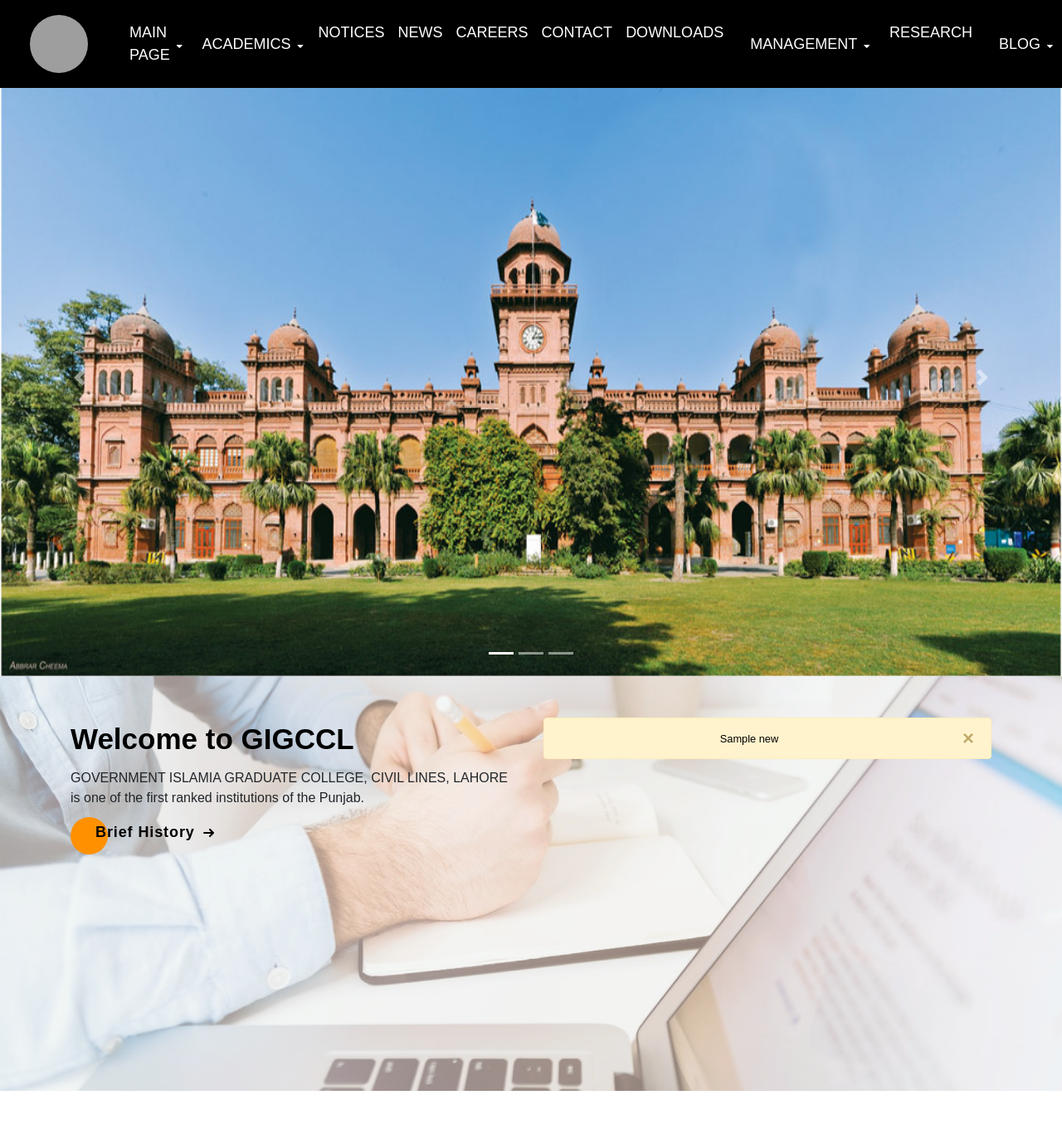
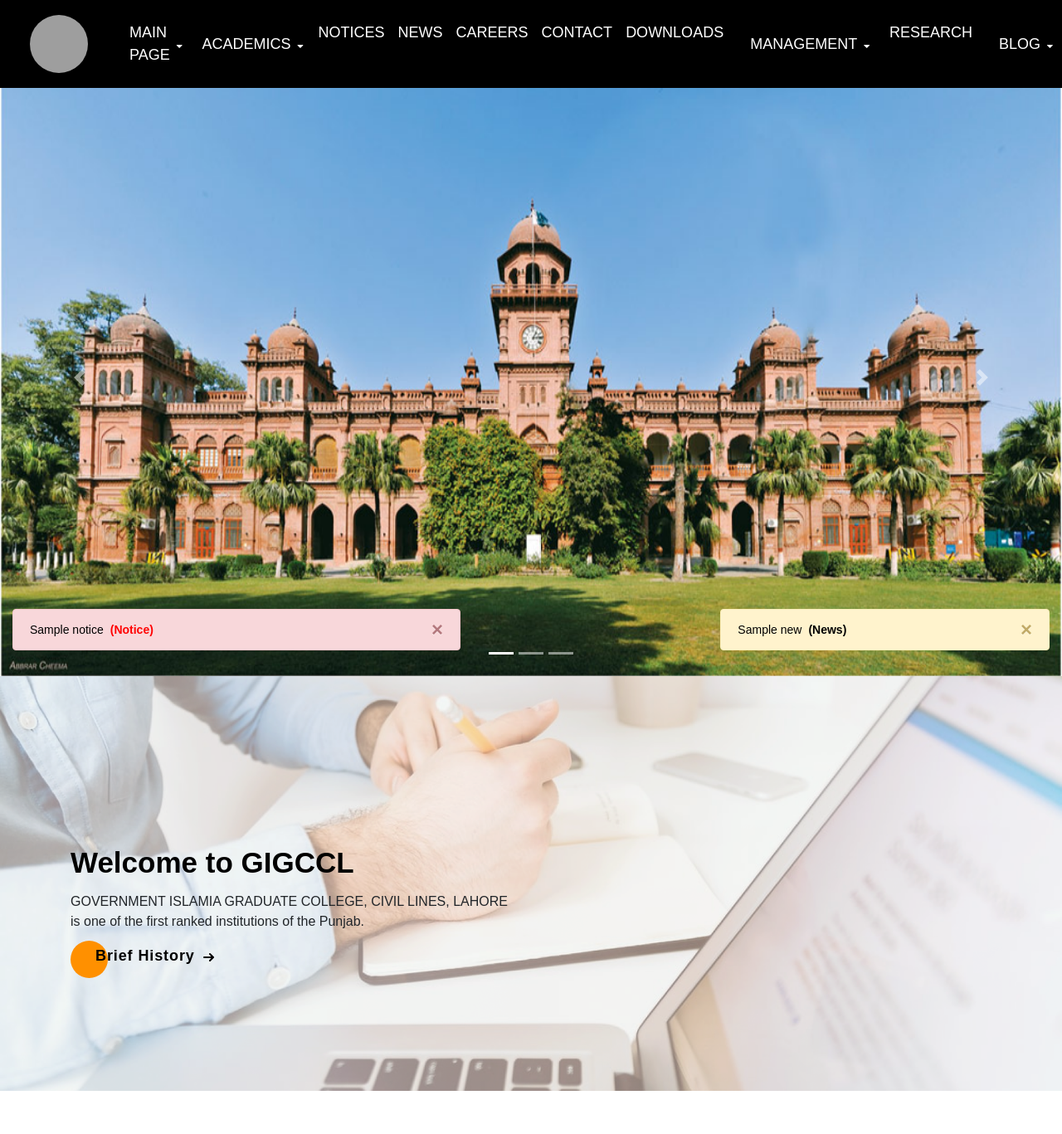
Before and after one commit to ShehrozIrfan/final_cms_fyp, a PHP site: page / in a window 1280 px wide. Shown: the top 1367 px of the page at 83% size. Run offline with PHP 8.4, Linux system fonts and the light colour scheme; tables that the repository leaves empty or names only in its code hold one stand-in row (values such as "Sample post"); grey boxes marked "Sample" are stand-in pictures; grey boxes are pictures that could not be loaded.

Commit message:
Popup notifications added with position fixed on main page

```diff
--- a/index.php
+++ b/index.php
@@ -28,6 +28,15 @@
     }
 ?>
 <?php
+    //Getting top 3 notices
+    $query_notices = "SELECT * FROM notices ORDER BY id DESC LIMIT 3";
+    $result_notices = mysqli_query($connection, $query_notices);
+    $result_notices_popup = mysqli_query($connection, $query_notices);
+    if(!$result_notices || !$result_notices_popup) {
+        die("Query Failed .. !" . mysqli_error($connection));
+    }
+?>
+<?php
     //Getting top 3 careers
     $query_careers = "SELECT * FROM careers ORDER BY id DESC LIMIT 3";
     $result_careers = mysqli_query($connection, $query_careers);
@@ -35,6 +44,7 @@
         die("Query Failed .. !" . mysqli_error($connection));
     }
 ?>
+
 <!DOCTYPE html>
 <html lang="en">
 <head>
@@ -76,7 +86,6 @@
         }
         /* ===================================================== */
         /* ================ INDEX FILE ========================= */
-
         /* Nav-bar */
 
         /* Section Parallax */
@@ -85,9 +94,8 @@
         .header_parallax {
             background-image: url('./assets/images/bg_parallax.png');
             min-height: 500px;
-            /* display: flex;
-            justify-content: center;
-            align-items: center; */
+            display: flex;
+            align-items: center;
         }
         .header_parallax h2 {
             font-size: 35px;
@@ -382,6 +390,17 @@
         .index-news-inner-career {
             min-height: 200px;
         }
+        .popup-fixed-notifications {
+            position: fixed;
+            bottom: 0px;
+            z-index: 1;
+        }
+        .popup-fixed-news {
+            position: fixed;
+            bottom: 0px;
+            z-index: 1;
+            right: 0px;
+        }
         /* Media Queries - for mobile responsive */
         @media(max-width: 1200px) {
             .navbar-toggler {
@@ -415,8 +434,11 @@
             .popup-notifications {
                 margin-top: 50px;
             }
-            .carousel-item {
+            .carousel-item-image {
                 height: auto!important;
+            }
+            .popup-fixed-news {
+                display: none;
             }
         }
 
@@ -475,6 +497,46 @@
 <body>
     <!-- header -->
     <?php include 'header.php' ?> <!-- header ends -->
+
+    <div class="container popup-fixed-notifications">
+        <div class="row">
+            <div class="col-md-6 col-sm-12 col-xs-12">
+                <div class="">
+                    <?php if(mysqli_num_rows($result_notices_popup) != 0){ ?>
+                        <?php while($row = mysqli_fetch_array($result_notices_popup)) { ?>
+                            <div class="alert alert-danger alert-dismissible">
+                                <a href="images/notice-images/<?php echo $row['filename']; ?>" style="text-decoration: none; color: black; font-size: 14px;" class="small" download>
+                                    <?php echo $row['title'] ?><span class="pl-2" style="color: red; font-weight: bold;">(Notice)</span>
+                                </a>
+                                <button type = "button" class = "close" data-dismiss = "alert" aria-hidden = "true">
+                                        ×
+                                </button>
+                            </div>
+                        <?php } ?>
+                    <?php } ?>
+                </div>
+            </div>
+        </div>
+    </div>
+    <div class="container">
+        <div class="row">
+            <div class="col-md-4 col-sm-12 col-xs-12 popup-fixed-news">
+                <?php if(mysqli_num_rows($result_popup) != 0){ ?>
+                    <?php while($row = mysqli_fetch_array($result_popup)) { ?>
+                        <div class="alert alert-warning alert-dismissible">
+                            <a href="news.php?id=<?php echo $row['id'] ?>" style="text-decoration: none; color: black; font-size: 14px;" class="small" target="_blank">
+                                <?php echo $row['title'] ?><span class="pl-2" style="color: black; font-weight: bold;">(News)</span>
+                            </a>
+                            <button type = "button" class = "close" data-dismiss = "alert" aria-hidden = "true">
+                                    ×
+                            </button>
+                        </div>
+                    <?php } ?>
+                <?php } ?>
+            </div>
+        </div>
+    </div>
+
     <!-- Slider section -->
     <section id="index">
         <div id="topSlider" class="carousel slide" data-ride="carousel">
@@ -487,13 +549,13 @@
             <!-- The slideshow -->
             <div class="carousel-inner">
                 <div class="carousel-item active">
-                    <img style="width:100%; height: 90vh;" src="assets/images/slider-img.jpg">
+                    <img style="width:100%; height: 90vh;" src="assets/images/slider-img.jpg" class="carousel-item-img">
                 </div>
                 <div class="carousel-item">
-                    <img style="width:100%; height: 90vh;" src="assets/images/slider-img-sports.jpeg">
+                    <img style="width:100%; height: 90vh;" src="assets/images/slider-img-sports.jpeg" class="carousel-item-img">
                 </div>
                 <div class="carousel-item">
-                    <img style="width:100%; height: 90vh;" src="assets/images/slider-img-mosque.jpeg">
+                    <img style="width:100%; height: 90vh;" src="assets/images/slider-img-mosque.jpeg" class="carousel-item-img">
                 </div>
             </div>
             <!-- Left and right controls -->
@@ -516,7 +578,7 @@
                             <h2 class="">Welcome to GIGCCL</h2>
                             <p>GOVERNMENT ISLAMIA GRADUATE COLLEGE, CIVIL LINES, LAHORE is one of the first ranked institutions of the Punjab.</p>
                             <?php if(!isset($_SESSION['login_user'])): ?>
-                            <a href="about.php" class="cta" style="text-decoration: none;">
+                            <a href="history.php" class="cta" style="text-decoration: none;">
                             <span>Brief History</span>
                             <svg width="15px" height="10px" viewBox="0 0 13 10">
                                 <path d="M1,5 L11,5"></path>
@@ -525,32 +587,6 @@
                             </a>
                             <?php endif ?>
                         </div>
-                  </div>
-                  <div class="col-md-6 col-sm-12 col-xs-12 popup-notifications">
-                    <?php if(mysqli_num_rows($result_popup) != 0){ ?>
-                        <?php while($row = mysqli_fetch_array($result_popup)) { ?>
-                            <div class="alert alert-warning text-center alert-dismissible">
-                                <a href="news.php?id=<?php echo $row['id'] ?>" style="text-decoration: none; color: black;" class="small" target="_blank">
-                                    <?php echo $row['title'] ?>
-                                </a>
-                                <button type = "button" class = "close" data-dismiss = "alert" aria-hidden = "true">
-                                        ×
-                                </button>
-                            </div>
-                        <?php } ?>
-                    <?php } ?>
-                    <?php if(mysqli_num_rows($result_blog_popup) != 0){ ?>
-                        <?php while($row = mysqli_fetch_array($result_blog_popup)) { ?>
-                            <div class="alert alert-warning text-center alert-dismissible">
-                                <a href="blog_specific.php?id=<?php echo $row['id'] ?>" style="text-decoration: none; color: black;" class="small" target="_blank">
-                                    <?php echo $row['title'] ?>
-                                </a>
-                                <button type = "button" class = "close" data-dismiss = "alert" aria-hidden = "true">
-                                        ×
-                                </button>
-                            </div>
-                        <?php } ?>
-                    <?php } ?>
                   </div>
                 </div>
             </div>
```
